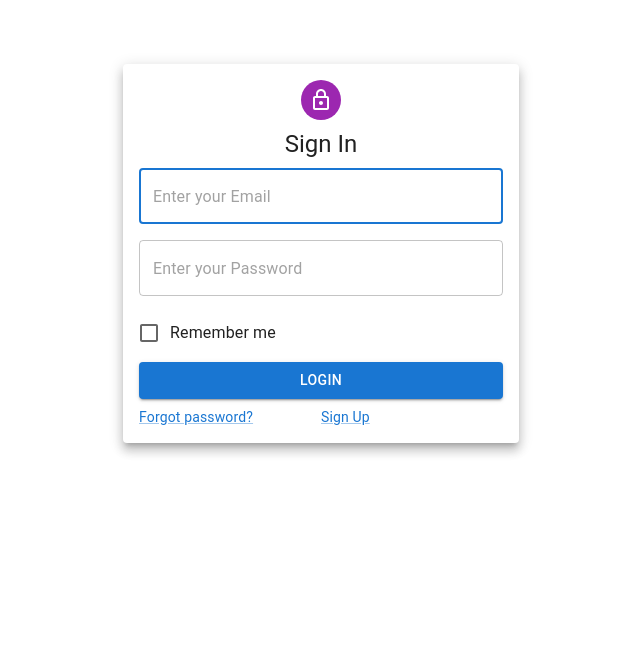
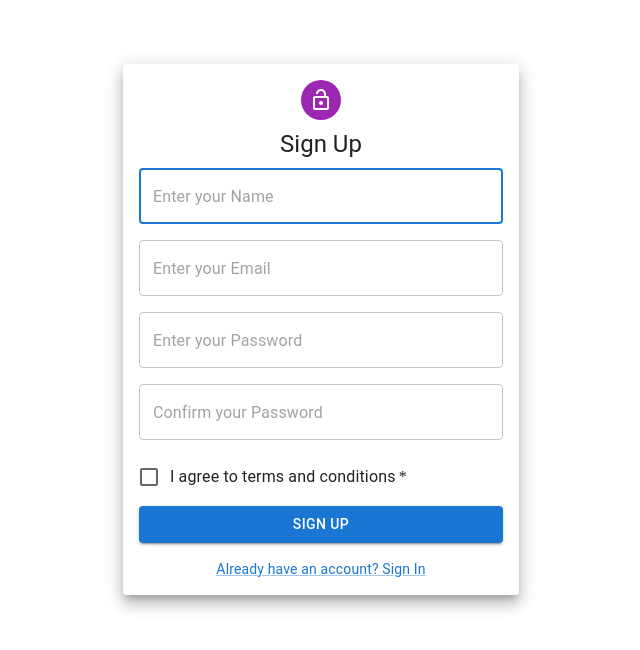
Before and after one commit to k-i-b-i-wott/MUIRegistration, a React (Vite) app: page / in a window 1280 px wide. Shown: the top 650 px of the page, without its empty margins (319-959 px from the left). Built offline with nearby package versions, Linux system fonts and the light colour scheme; the HTML template or start-up script is replaced by a standard one.

Commit message:
Added the signup page

```diff
--- a/src/App.tsx
+++ b/src/App.tsx
@@ -1,9 +1,12 @@
 import LoginPage from "./pages/LoginPage";
+import SignUpPage from "./pages/SignUpPage";
+
 
 const App = () => {
   return (
     <div>
-      <LoginPage />
+      {/* <LoginPage /> */}
+      <SignUpPage/>
     </div>
   );
 };
--- a/src/pages/SignUpPage.tsx
+++ b/src/pages/SignUpPage.tsx
@@ -1,11 +1,91 @@
-import React from 'react'
+import {LockOpen } from "@mui/icons-material";
+import { Avatar,Link, Box, Button, Container, Grid, Paper, TextField, Typography, FormControlLabel,Checkbox} from "@mui/material";
+import {Link as RouterLink} from "react-router-dom";
 
 const SignUpPage = () => {
   return (
-    <div>
+    <Container maxWidth="xs">
+      <Paper
+        elevation={10}
+        sx={{ marginTop: 8, padding: 2 }}
+      >
+        <Avatar  sx={{
+            mx: "auto",
+            textAlign: "center",
+            mb: 1,
+            backgroundColor: "secondary.main",
+          }}>
+            <LockOpen />
+        </Avatar>
 
-    </div>
-  )
-}
+        <Typography variant="h5" component="h1" sx={{ textAlign: "center" }}>
+          Sign Up
+        </Typography>
+        <Box component="form" noValidate sx={{ mt: 1 }}>
+          <TextField
+            placeholder="Enter your Name"
+            type="text"
+            fullWidth
+            autoFocus
+            required
+            sx={{ mb: 2 }}
 
-export default SignUpPage
+          />
+
+          <TextField
+            placeholder="Enter your Email"
+            type="email"
+            fullWidth
+            required
+            typeof="email"
+            sx={{ mb: 2 }}
+          />
+          <TextField
+            placeholder="Enter your Password"
+            fullWidth
+            required
+            type="password"
+            sx={{ mb: 2 }}
+          />
+          <TextField
+            placeholder="Confirm your Password"
+            fullWidth
+            required
+            type="password"
+            sx={{ mb: 2 }}
+          />
+          <FormControlLabel
+            control={<Checkbox value="agree" color="primary" />}
+            label="I agree to terms and conditions" required
+          />
+          <Button
+            type="submit"
+            fullWidth
+            variant="contained"
+            sx={{ mt: 1 }}
+          >
+            Sign Up
+          </Button>
+
+
+
+        </Box>
+        <Grid container sx={{ mt: 2 }}>
+            <Grid size={12} sx={{ textAlign: "center" }}>
+              <Link
+                component={RouterLink}
+                to="/login"
+                variant="body2"
+                sx={{ textAlign: "center" }}
+              >
+                Already have an account? Sign In
+              </Link>
+
+          </Grid>
+          </Grid>
+        </Paper>
+    </Container>
+  );
+};
+
+export default SignUpPage;
```
Also changed, not shown: src/pages/LoginPage.tsx (+6 -9 lines).
